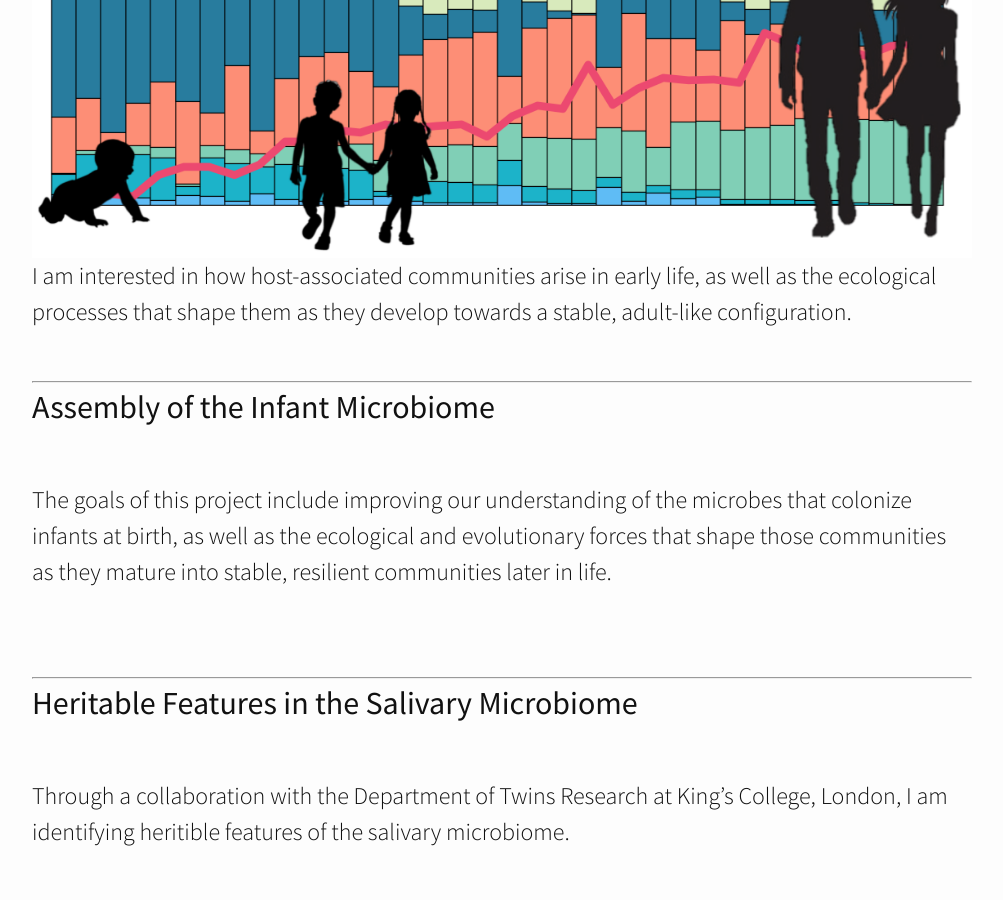
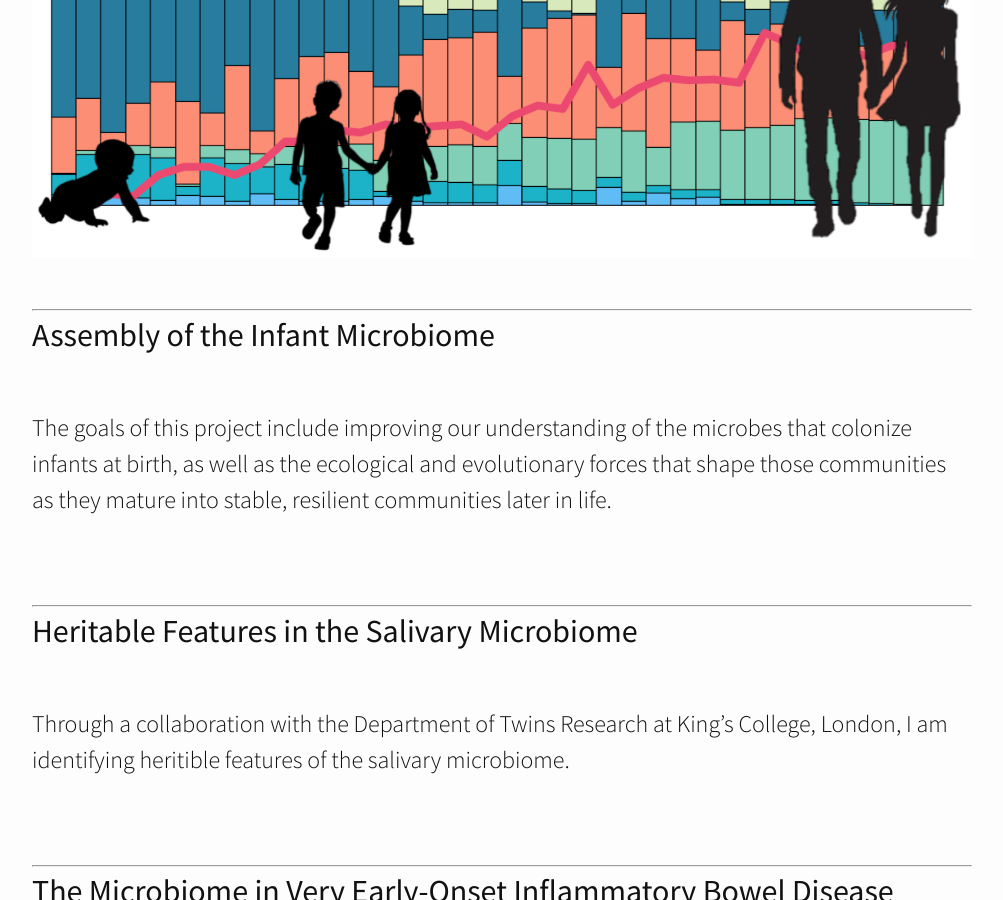
Before and after one commit to DanielSprockett/danielsprockett.github.io, a Jekyll site: the page built from research.md, in a window 1280 px wide and 900 px high, scrolled down 369 px. Shown: the whole window, without its empty margins (138-1141 px from the left). Built offline with Jekyll 4.4.1, drawn with Linux system fonts in a browser that asks for light colours; nearby versions of some CDN libraries.

Commit message:
Update research.md

```diff
--- a/research.md
+++ b/research.md
@@ -7,7 +7,6 @@ category: "research"
 
 ![microbiome maturation](/images/microbiome_maturation.png)
 <br>
-I am interested in how host-associated communities arise in early life, as well as the ecological processes that shape them as they develop towards a stable, adult-like configuration.<br>
 <br>
 
 ***
```
